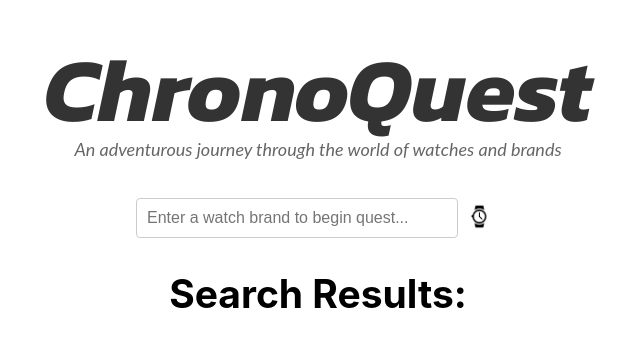
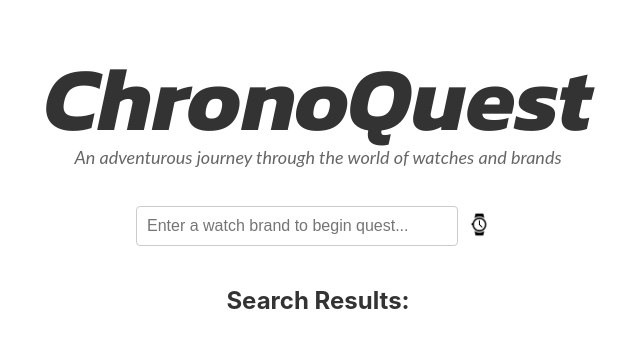
Before and after one commit to keeganchua/chronoquest, a React (Create React App) app in the folder frontend/chrono-quest/: page / in a window 1280 px wide. Shown: the part 214-562 px from the top of the page, without its empty margins (322-962 px from the left). Built offline with nearby package versions, Linux system fonts and the light colour scheme.

Commit message:
initial dev_frontend branch checkin

```diff
--- a/frontend/chrono-quest/src/index.css
+++ b/frontend/chrono-quest/src/index.css
@@ -56,3 +56,26 @@ code {
             width: 30px; /* Set the width of the watch logo */
             height: auto; /* Maintain aspect ratio */
         }
+
+/* Style the container of the search results */
+.search-results {
+    margin-top: 20px;
+}
+
+    /* Style the heading for the search results */
+    .search-results h2 {
+        font-size: 1.5rem;
+        color: #333;
+    }
+
+    /* Style the individual result items */
+    .search-results ul {
+        list-style-type: none;
+        padding: 0;
+    }
+
+    .search-results li {
+        margin: 10px 0;
+        font-size: 1.2rem;
+        color: #666;
+    }
```
